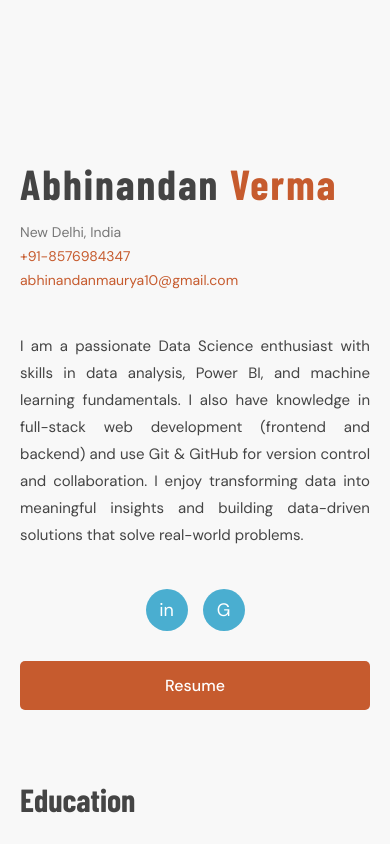
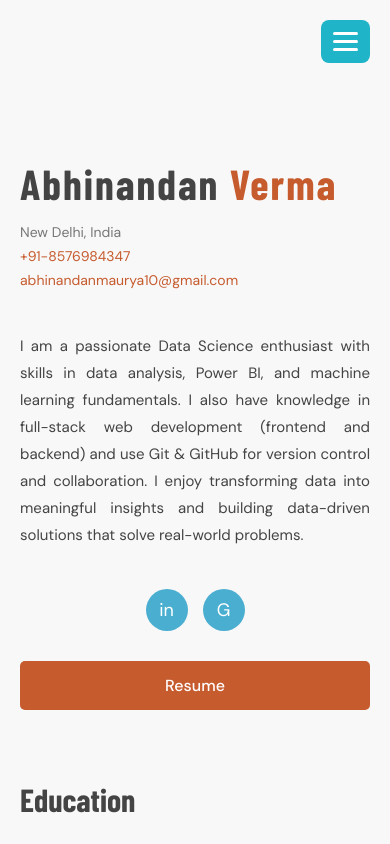
Before and after one commit to abhinandanmaurya10-art/Portfolio, a plain HTML site: page index.html in a window 390 px wide. Shown: the top 844 px of the page. Drawn offline with nearby package versions, Linux system fonts and the light colour scheme; a web font is replaced by a local one.

Commit message:
Fix mobile menu toggle button markup

```diff
--- a/index.html
+++ b/index.html
@@ -11,11 +11,11 @@
 <body>
 
 <!-- MOBILE MENU TOGGLE -->
-<!-- <button class="mobile-menu-toggle" id="menuToggle">
+<button class="mobile-menu-toggle" id="menuToggle">
   <span></span>
   <span></span>
   <span></span>
-</button> -->
+</button>
 
 <!-- SIDEBAR -->
 <div class="sidebar" id="sidebar">
```
